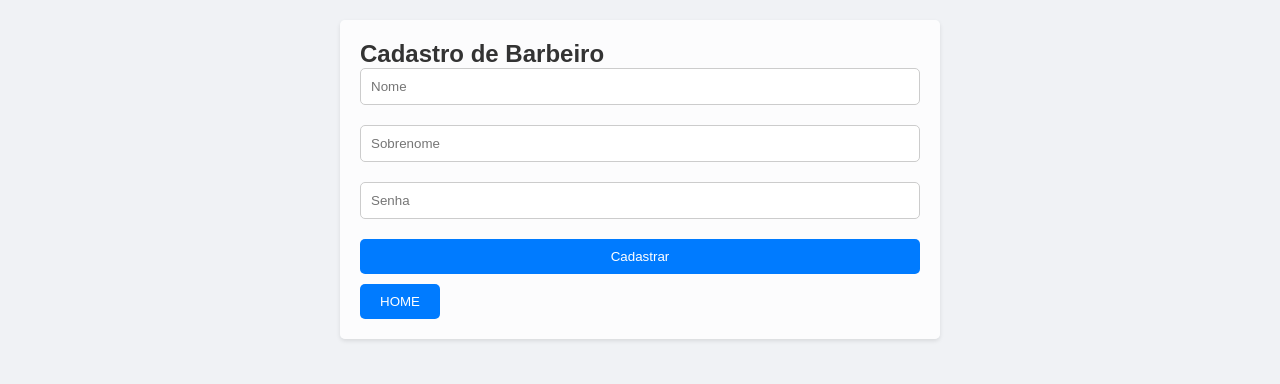
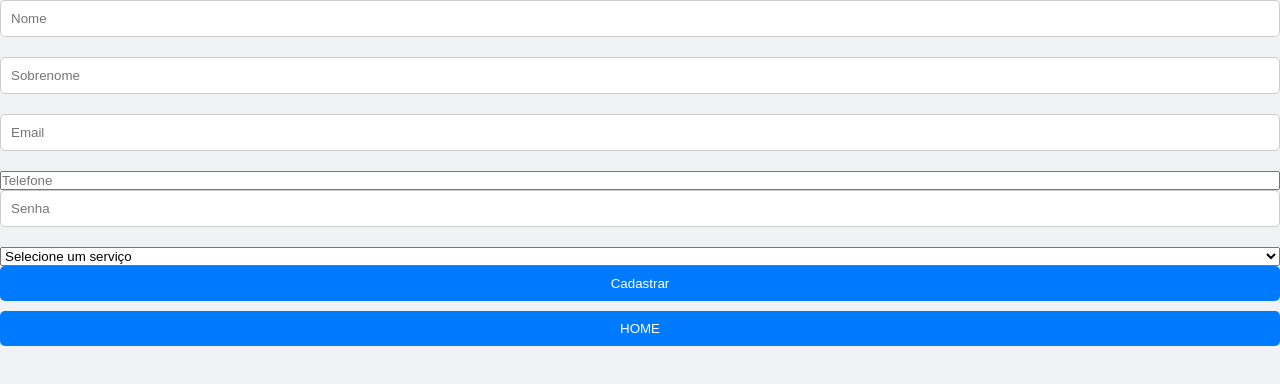
Before and after one commit to diogonegrelli/Barberpoint, a React (Create React App) app in the folder barberpoint/: page /cadastro-barbeiro in a window 1280 px wide. Shown: the top 384 px of the page. Built offline with nearby package versions, Linux system fonts and the light colour scheme.

Commit message:
adição de serviço no barbeiro

```diff
--- a/barberpoint/src/components/CadastroBarbeiro.js
+++ b/barberpoint/src/components/CadastroBarbeiro.js
@@ -3,14 +3,39 @@ import { useNavigate } from 'react-router-dom';
 
 function CadastroBarbeiro() {
     const navigate = useNavigate();
-    const [nome, setNome] = useState("");
-    const [sobrenome, setSobrenome] = useState("");
-    const [senha, setSenha] = useState("");
+    const [nome, setNome] = useState('');
+    const [sobrenome, setSobrenome] = useState('');
+    const [email, setEmail] = useState('');
+    const [telefone, setTelefone] = useState('');
+    const [senha, setSenha] = useState('');
+    const [servico, setServico] = useState('');
+    const [duracao, setDuracao] = useState(0);
+
+    const handleServicoChange = (event) => {
+        const selectedServico = event.target.value;
+        setServico(selectedServico);
+
+        // Set duration based on selected service
+        switch (selectedServico) {
+            case 'Barba':
+            case 'Corte':
+            case 'Sobrancelha':
+                setDuracao(30);
+                break;
+            case 'Barba e Corte':
+            case 'Completo':
+                setDuracao(60);
+                break;
+            default:
+                setDuracao(0);
+                break;
+        }
+    };
 
     const handleSubmit = async (event) => {
         event.preventDefault();
 
-        const barbeiro = { nome, sobrenome, senha };
+        const barbeiro = { nome, sobrenome, email, telefone, senha, servico, duracao };
         try {
             const response = await fetch('/barbeiros', {
                 method: 'POST',
@@ -27,6 +52,10 @@ function CadastroBarbeiro() {
             setNome("");
             setSobrenome("");
             setSenha("");
+            setDuracao("");
+            setEmail("");
+            setTelefone("");
+            setServico("");
 
             // Navega para outra página se necessário ou recarrega a mesma para limpeza visual
             navigate('/cadastro-barbeiro');
@@ -40,16 +69,23 @@ function CadastroBarbeiro() {
     };
 
     return (
-        <div className="container">
-            <h2>Cadastro de Barbeiro</h2>
-            <form onSubmit={handleSubmit}>
-                <input type="text" placeholder="Nome" value={nome} onChange={(e) => setNome(e.target.value)} required />
-                <input type="text" placeholder="Sobrenome" value={sobrenome} onChange={(e) => setSobrenome(e.target.value)} required />
-                <input type="password" placeholder="Senha" value={senha} onChange={(e) => setSenha(e.target.value)} required />
-                <button type="submit">Cadastrar</button>
-            </form>
+        <form onSubmit={handleSubmit}>
+            <input type="text" placeholder="Nome" value={nome} onChange={(e) => setNome(e.target.value)} required />
+            <input type="text" placeholder="Sobrenome" value={sobrenome} onChange={(e) => setSobrenome(e.target.value)} required />
+            <input type="email" placeholder="Email" value={email} onChange={(e) => setEmail(e.target.value)} required />
+            <input type="tel" placeholder="Telefone" value={telefone} onChange={(e) => setTelefone(e.target.value)} required />
+            <input type="password" placeholder="Senha" value={senha} onChange={(e) => setSenha(e.target.value)} required />
+            <select value={servico} onChange={handleServicoChange} required>
+                <option value="">Selecione um serviço</option>
+                <option value="Barba">Barba</option>
+                <option value="Corte">Corte</option>
+                <option value="Barba e Corte">Barba e Corte</option>
+                <option value="Sobrancelha">Sobrancelha</option>
+                <option value="Completo">Completo</option>
+            </select>
+            <button type="submit">Cadastrar</button>
             <button onClick={handleNavigateHome} style={{ marginTop: '10px' }}>HOME</button>
-        </div>
+        </form>
     );
 }
 
```
Also changed, not shown: 2 other files (tests, documents, lock files or other folders).
